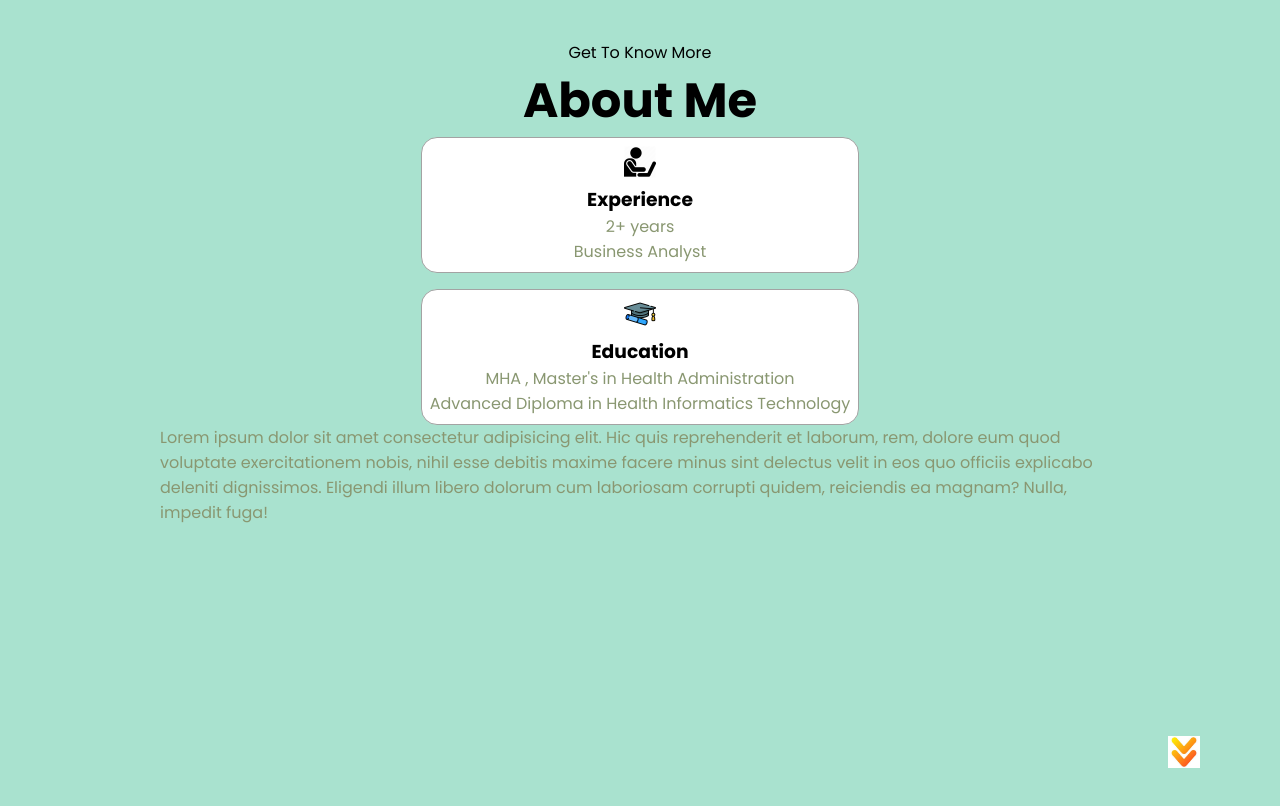
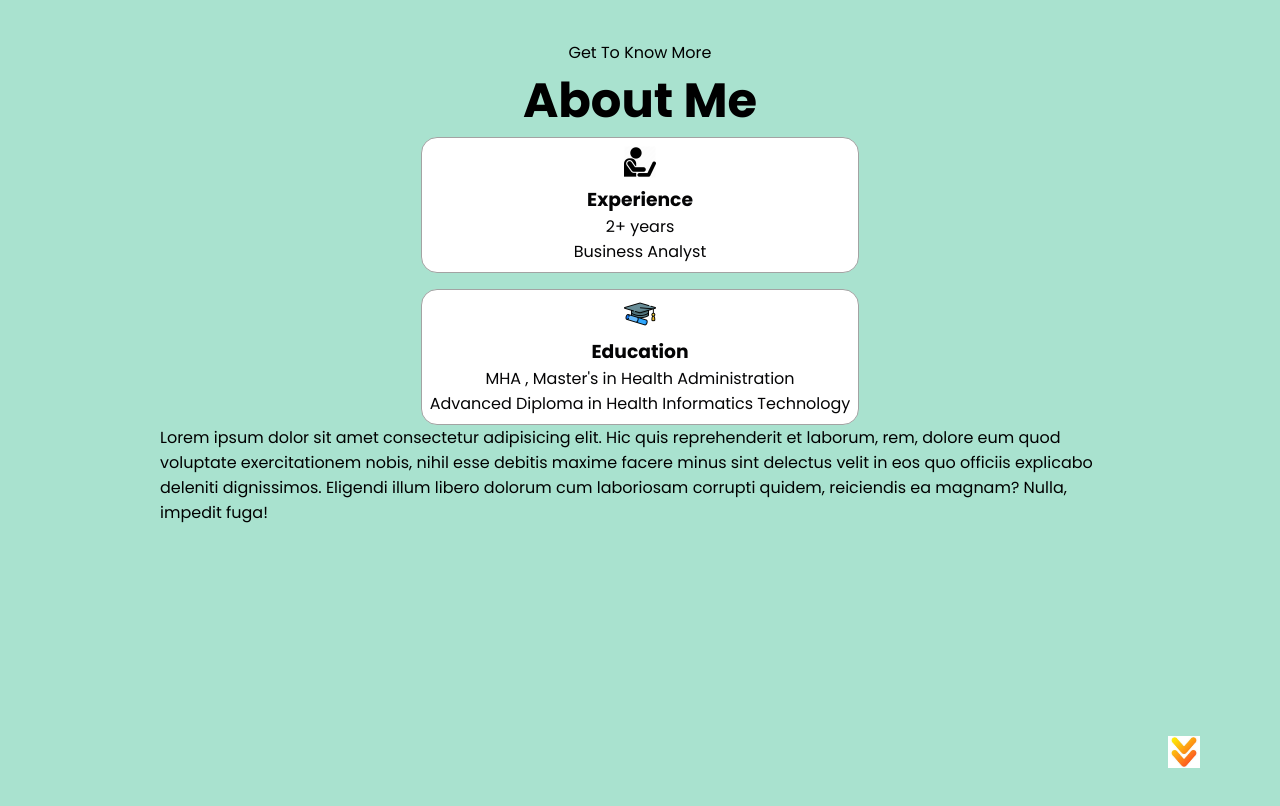
Before and after one commit to Husnafatimae/My-Portfolio, a plain HTML site: page index.html in a window 1280 px wide. Shown: the part 800-1606 px from the top of the page. Drawn offline with Linux system fonts and the light colour scheme.

Commit message:
Text Color
added the code to change the text color inside the education and experience containers

```diff
--- a/index.html
+++ b/index.html
@@ -95,7 +95,7 @@
                 class="icon"
               />
               <h3>Experience</h3>
-              <p>2+ years <br />Business Analyst</p>
+              <p class="experience-text"></p>2+ years <br />Business Analyst</p>
             </div>
             <div class="details-container">
               <img
@@ -104,7 +104,7 @@
                 class="icon"
               />
               <h3>Education</h3>
-              <p>MHA , Master's in Health Administration <br />Advanced Diploma in Health Informatics Technology </p>
+              <p class="education-text"></p>MHA , Master's in Health Administration <br />Advanced Diploma in Health Informatics Technology </p>
             </div>
           </div>
 
--- a/style.css
+++ b/style.css
@@ -333,6 +333,19 @@ cursor:pointer
     border: rgb(53, 53, 53) 0.1rem solid;
     border-color: rgb(163, 163, 163);
     text-align: center;
+    color: rgb(4, 4, 5);
+  }
+
+  .details-container.experience-text{
+    color:black
+  }
+
+  .details-container.education-text{
+    color:black
+  }
+
+  .text-container p {
+    color: black
   }
 
   .section-container {
```
